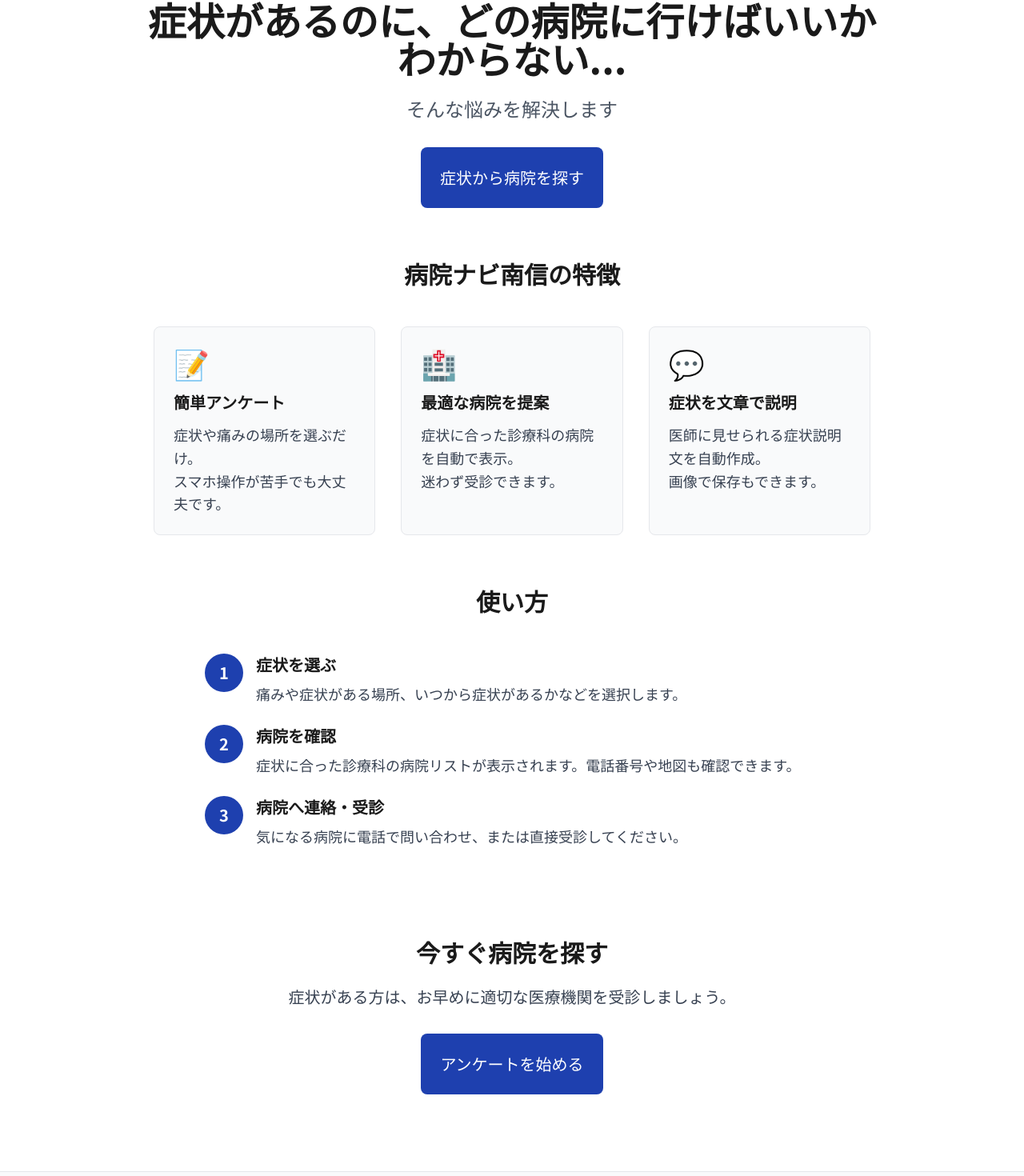
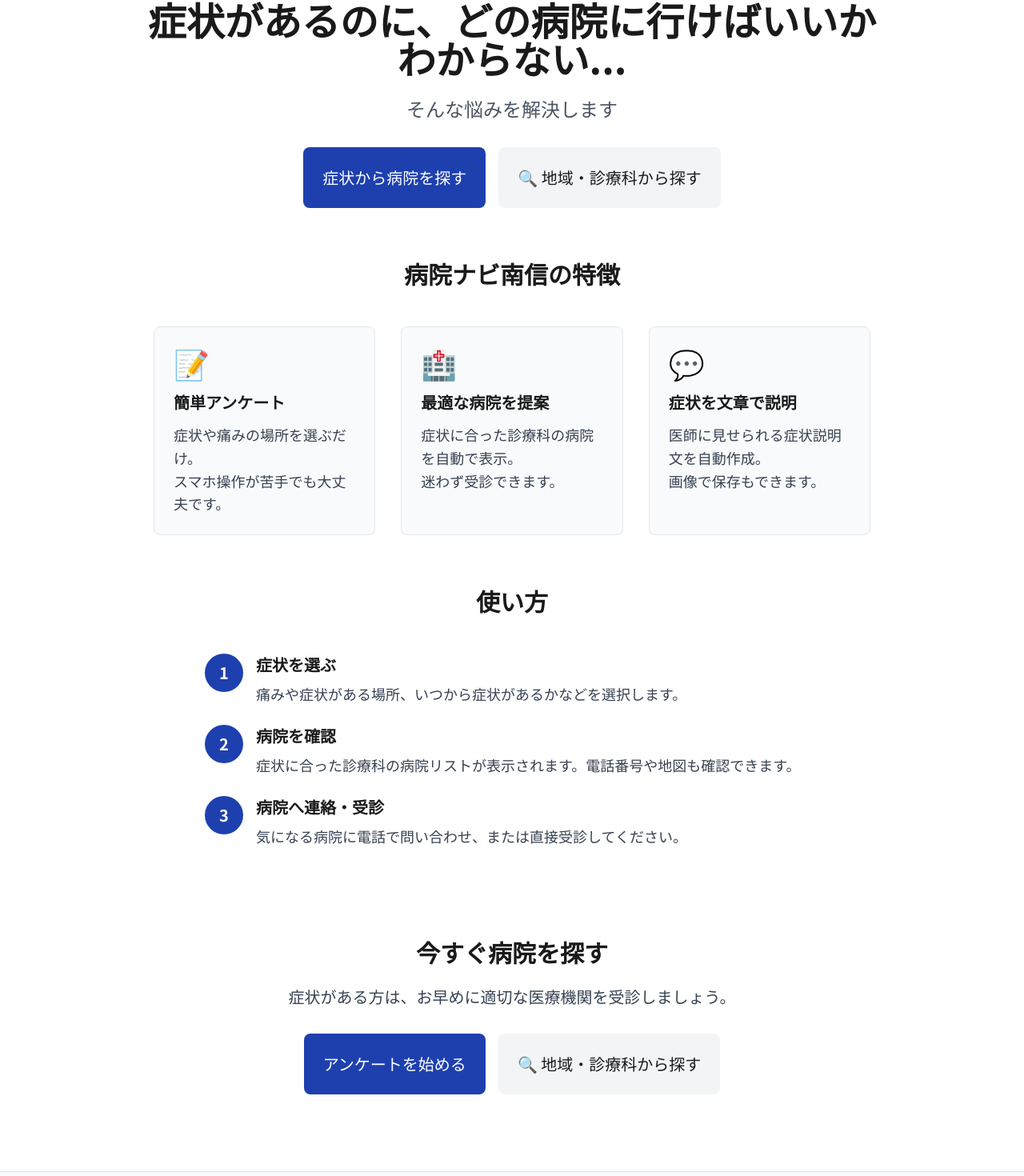
Before and after one commit to hohoemi-rabo/byouin-nabi, a Next.js app: page / in a window 1280 px wide. Shown: the part 129-1599 px from the top of the page at 80% size. Built offline with nearby package versions, Linux system fonts and the light colour scheme.

Commit message:
💄レイアウト調整

```diff
--- a/src/app/page.tsx
+++ b/src/app/page.tsx
@@ -1,4 +1,6 @@
 import StartQuestionnaireButton from "@/components/Common/StartQuestionnaireButton";
+import Link from "next/link";
+import Button from "@/components/Common/Button";
 
 export default function Home() {
   return (
@@ -13,9 +15,19 @@ export default function Home() {
         <p className="text-xl md:text-2xl text-gray-600 mb-8">
           そんな悩みを解決します
         </p>
-        <StartQuestionnaireButton className="text-xl px-12 py-6">
-          症状から病院を探す
-        </StartQuestionnaireButton>
+
+        {/* ボタングループ */}
+        <div className="flex flex-col md:flex-row gap-4 justify-center items-center">
+          <StartQuestionnaireButton className="text-xl px-12 py-6 w-full md:w-auto">
+            症状から病院を探す
+          </StartQuestionnaireButton>
+
+          <Link href="/search" className="w-full md:w-auto">
+            <Button variant="secondary" className="text-xl px-12 py-6 w-full">
+              🔍 地域・診療科から探す
+            </Button>
+          </Link>
+        </div>
       </section>
 
       {/* サービス説明セクション */}
@@ -106,9 +118,19 @@ export default function Home() {
         <p className="text-xl text-gray-700 mb-8">
           症状がある方は、お早めに適切な医療機関を受診しましょう。
         </p>
-        <StartQuestionnaireButton className="text-xl px-12 py-6">
-          アンケートを始める
-        </StartQuestionnaireButton>
+
+        {/* ボタングループ */}
+        <div className="flex flex-col md:flex-row gap-4 justify-center items-center">
+          <StartQuestionnaireButton className="text-xl px-12 py-6 w-full md:w-auto">
+            アンケートを始める
+          </StartQuestionnaireButton>
+
+          <Link href="/search" className="w-full md:w-auto">
+            <Button variant="secondary" className="text-xl px-12 py-6 w-full">
+              🔍 地域・診療科から探す
+            </Button>
+          </Link>
+        </div>
       </section>
     </div>
   );
--- a/src/app/search/page.tsx
+++ b/src/app/search/page.tsx
@@ -227,9 +227,11 @@ function SearchContent() {
           </div>
         ) : searched ? (
           <div>
-            <h2 className="text-2xl font-bold mb-4">
-              検索結果: {hospitals.length}件
-            </h2>
+            <div className="bg-blue-50 border-2 border-primary rounded-lg p-4 mb-6">
+              <h2 className="text-2xl font-bold text-gray-800">
+                検索結果: <span className="text-primary">{hospitals.length}件</span>
+              </h2>
+            </div>
 
             {hospitals.length === 0 ? (
               <div className="bg-white rounded-lg shadow-md p-8 text-center">
@@ -241,7 +243,7 @@ function SearchContent() {
                 </p>
               </div>
             ) : (
-              <div className="space-y-3">
+              <div className="space-y-4">
                 {hospitals.map((hospital) => {
                   // 現在の検索条件をクエリパラメータとして詳細ページに渡す
                   const detailUrl = `/hospital/${hospital.id}?${searchParams.toString()}`;
--- a/src/components/HospitalList/HospitalList.tsx
+++ b/src/components/HospitalList/HospitalList.tsx
@@ -94,14 +94,14 @@ export default function HospitalList({ departments }: HospitalListProps) {
   }
 
   return (
-    <div className="space-y-4">
-      <div className="bg-info/10 border border-info rounded-lg p-3">
-        <p className="text-base text-gray-700">
-          <strong>{hospitals.length}件</strong>の病院が見つかりました
+    <div className="space-y-6">
+      <div className="bg-blue-50 border-2 border-primary rounded-lg p-4">
+        <p className="text-lg text-gray-800 font-medium">
+          <strong className="text-primary text-xl">{hospitals.length}件</strong>の病院が見つかりました
         </p>
       </div>
 
-      <div className="space-y-3">
+      <div className="space-y-4">
         {hospitals.map((hospital) => (
           <HospitalListItem
             key={hospital.id}
--- a/src/components/HospitalList/HospitalListItem.tsx
+++ b/src/components/HospitalList/HospitalListItem.tsx
@@ -28,7 +28,7 @@ export default function HospitalListItem({
   return (
     <div
       onClick={handleClick}
-      className="border-l-4 border-primary bg-white p-4 hover:bg-gray-50 transition-colors cursor-pointer shadow-sm"
+      className="border-l-4 border-primary bg-white p-4 hover:bg-blue-50 hover:shadow-xl hover:scale-[1.02] hover:-translate-y-1 active:bg-blue-100 active:scale-100 transition-all duration-200 cursor-pointer shadow-md rounded-r-lg"
     >
       {/* 病院名 */}
       <h3 className="text-xl font-bold mb-3 text-foreground">
```
